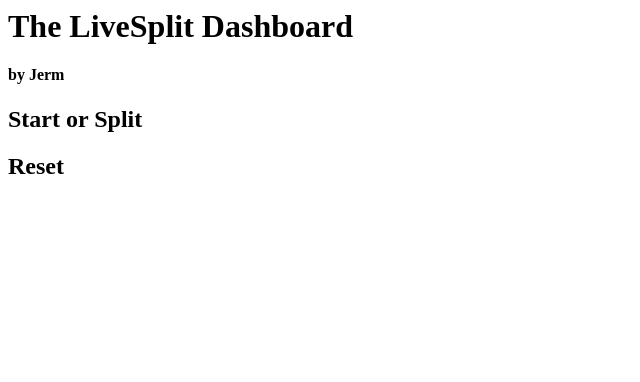
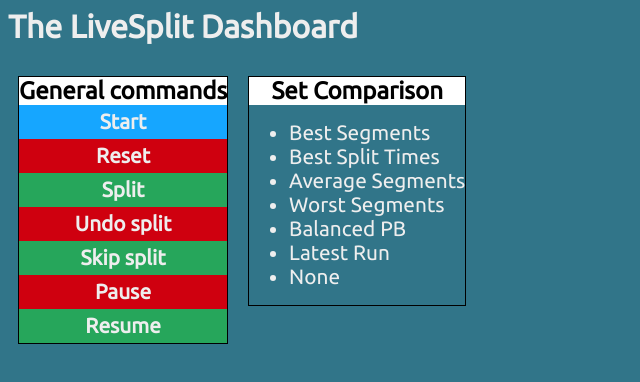
Before and after one commit to JermJermJerm/LiveSplit_Dashboard, a website: page index.html in a window 1280 px wide. Shown: the whole page, without its empty margins (0-640 px from the left). Drawn offline with nearby package versions, Linux system fonts and the light colour scheme; no server answers.

Commit message:
Version 0.0.2
Basic functionality added
Styles implemented, still not pretty just yet

```diff
--- a/index.html
+++ b/index.html
@@ -2,28 +2,12 @@
 	<head>
 		<title>LiveSplit Dashboard</title>
 
+		<link href="styles.css" type="text/css" rel="stylesheet"/>
+		<link href="https://fonts.googleapis.com/css?family=Ubuntu" rel="stylesheet">
 
 		<script src="/socket.io/socket.io.js"></script>
-		<script src="https://code.jquery.com/jquery-1.11.1.js"></script>
-
+		<script src="https://code.jquery.com/jquery-3.2.1.min.js"></script>
 		<script>
-
-			/*<!--rewrite this
-			-remove the form submit event
-			-switch to broadcast
-			--try to broadcast 'instruction, 'startorsplit/r/n'
-			---node server should pass off the instruction (startorsplit) to ls server
-
-				$('form').submit(function(){
-					socket.broadcast.emit('chat message', $('#m').val());
-					$('#m').val('');
-				});
-
-				socket.on('chat message', function(msg){
-					$('#messages').append($('<li>').text(msg));
-				});
-
-			-->*/
 
 			$(function() {
 				var socket = io();
@@ -32,18 +16,49 @@
 					var instruction = $(this).attr("id") + "\r\n";
 					socket.emit('instruction', instruction);
 				});
-
+				/*
+				$("#reconnect").on("click", function(){
+					socket.emit('reconnect');
+				});
+				*/
 			});
 		</script>
+
 	</head>
-		<body>
-			<h1>The LiveSplit Dashboard</h1>
-			<h4>by Jerm</h4>
-			<div id="dashboard">
-				<h2 class="LS_command" id="startorsplit">Start or Split</h2>
+	<body>
 
-				<h2 class="LS_command" id="reset">Reset</h2>
+		<h1>The LiveSplit Dashboard</h1>
+
+		<div id="dashboard">
+			<!--
+			<h2 id="reconnect">Reconnect to Livesplit Server</h2>
+			-->
+
+			<div id="general">
+				<h2>General commands</h2>
+
+				<h3 class="LS_command" id="starttimer">Start</h2>
+				<h3 class="LS_command" id="reset">Reset</h3>
+				<h3 class="LS_command" id="split">Split</h3>
+				<h3 class="LS_command" id="unsplit">Undo split</h3>
+				<h3 class="LS_command" id="skipsplit">Skip split</h3>
+				<h3 class="LS_command" id="pause">Pause</h3>
+				<h3 class="LS_command" id="resume">Resume</h3>
 			</div>
-		</body>
 
+			<div id="comparisons">
+				<h2>Set Comparison</h2>
+				<ul>
+					<li class="LS_command" id="setcomparison Best Segments">Best Segments</li>
+					<li class="LS_command" id="setcomparison Best Split Times">Best Split Times</li>
+					<li class="LS_command" id="setcomparison Average Segments">Average Segments</li>
+					<li class="LS_command" id="setcomparison Worst Segments">Worst Segments</li>
+					<li class="LS_command" id="setcomparison Balanced PB">Balanced PB</li>
+					<li class="LS_command" id="setcomparison Latest Run">Latest Run</li>
+					<li class="LS_command" id="setcomparison None">None</li>
+				</ul>
+			</div>
+
+		</div>
+	</body>
 </html>
--- a/package.json
+++ b/package.json
@@ -1,6 +1,6 @@
 {
   "name": "LivesplitDashboard",
-  "version": "0.0.1",
+  "version": "0.0.2",
   "description": "Control livesplit from a web-browser",
   "dependencies": {
     "express": "^4.15.2",
--- /dev/null
+++ b/styles.css
@@ -0,0 +1,59 @@
+*{
+	font-family: 'Ubuntu', sans-serif;
+	color: #EEEEEE;
+}
+
+body{
+	background-color: #317589;
+}
+/*
+	Background, darkish blue
+	THOUSAND HERB
+	#317589
+
+	Font, hella off?white
+	GALLERY
+	#EEEEEE
+
+	Eucalyptus (Green)
+	#26A65B
+
+	MONZA (red)
+	#CF000F
+*/
+#general, #comparisons{
+	display: block;
+	float: left;
+	border: 1px black solid;
+	margin: 10px;
+}
+
+#general h2, #comparisons h2{
+	text-align: center;
+	color: #000;
+	background-color: white;
+	margin: 0;
+}
+
+#general h3, li{
+	cursor: pointer;
+	font-size: 1.3em;
+}
+
+h3{
+	text-align: center;
+	margin: 0;
+	padding: 5px;
+}
+
+
+h3:nth-of-type(odd){
+	background-color: #26A65B;
+}
+h3:nth-of-type(1){
+	background-color: RGB(22, 166, 255);
+}
+
+h3:nth-of-type(even){
+	background-color: #CF000F;
+}
```
Also changed, not shown: index.js (+12 -0 lines), to-do.txt (added, +33 -0 lines).
